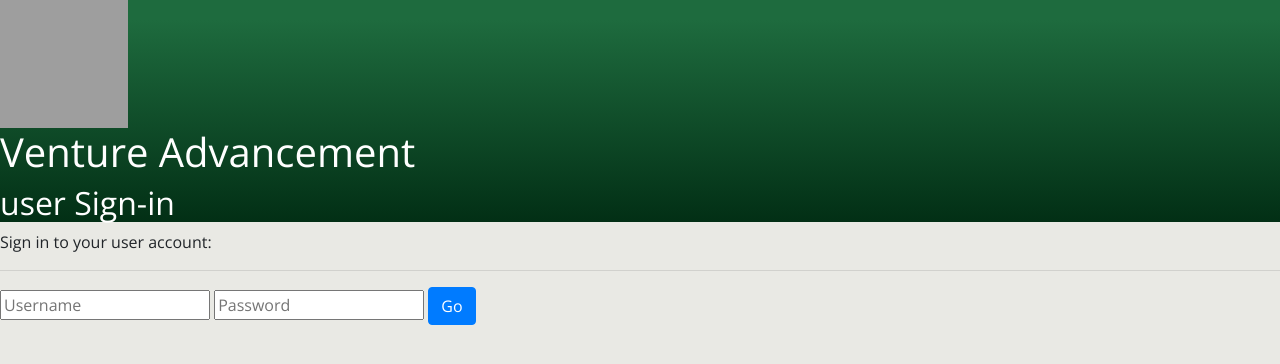
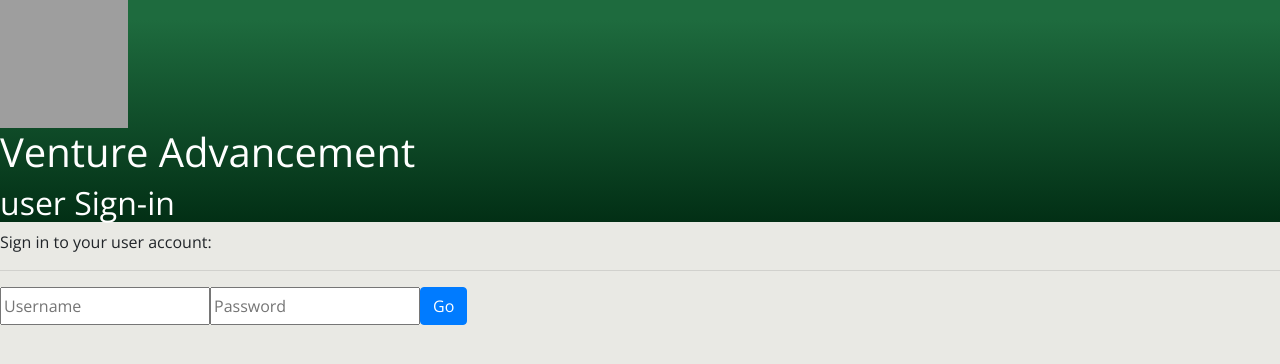
Before and after one commit to kketg/Venture-Scout-Advancement-Tool, a Flask app: page /signin/user/ in a window 1280 px wide. Shown: the top 364 px of the page. Run offline with Flask 2, Linux system fonts and the light colour scheme; some libraries are stand-ins or nearby versions; grey boxes are pictures that could not be loaded.

Commit message:
commit bootstrap-ify

```diff
--- a/templates/signin.html
+++ b/templates/signin.html
@@ -34,7 +34,7 @@
         window.location.replace(url);
       }
     </script>
-    <div id="bodi">
+    <div class="input-group mb-3" id="bodi">
         <input type="text" id="user" placeholder="Username"></input>
         <input type="password" id="password" placeholder="Password"></input>
         <button class="btn btn-primary" type="button" onclick="doauth();">Go</button>
```
